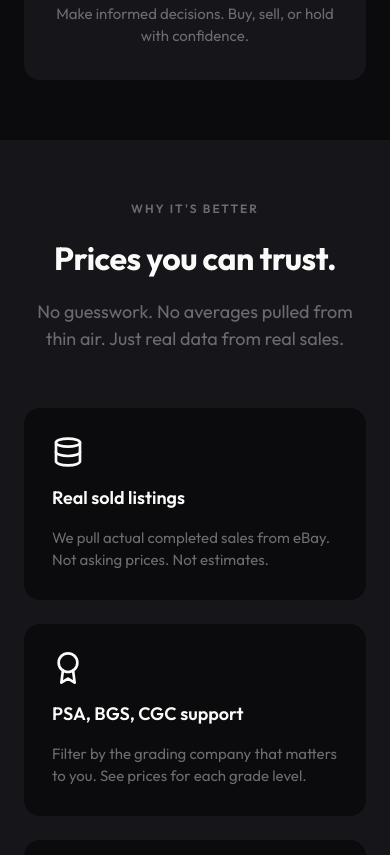
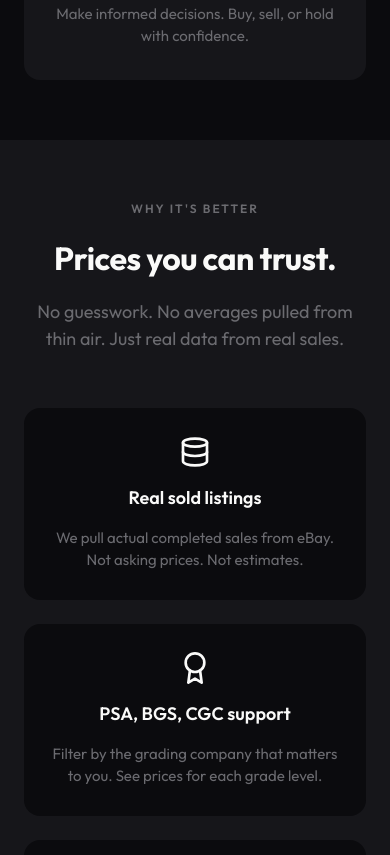
Before and after one commit to jamesmontebell/rotom-web, a plain HTML site: page index.html in a window 390 px wide. Shown: the part 2189-3044 px from the top of the page. Drawn offline with Linux system fonts and the light colour scheme.

Commit message:
change some styles

```diff
--- a/index.html
+++ b/index.html
@@ -202,18 +202,15 @@
             padding: 100px 120px;
             display: flex;
             flex-direction: column;
+            align-items: center;
             gap: 56px;
-        }
-
-        .why-better .section-header {
-            text-align: left;
-            align-items: flex-start;
         }
 
         .benefits-grid {
             display: flex;
             gap: 24px;
             flex-wrap: wrap;
+            justify-content: center;
         }
 
         .benefit-card {
@@ -222,9 +219,9 @@
             padding: 28px;
             display: flex;
             flex-direction: column;
+            align-items: center;
             gap: 16px;
-            flex: 1;
-            min-width: 280px;
+            width: 320px;
         }
 
         .benefit-icon {
@@ -241,6 +238,7 @@
             font-size: 15px;
             color: #6B6B70;
             line-height: 1.5;
+            text-align: center;
         }
 
         /* Product Preview Section */
@@ -577,10 +575,12 @@
 
             .benefits-grid {
                 flex-direction: column;
+                align-items: center;
             }
 
             .benefit-card {
-                min-width: 100%;
+                width: 100%;
+                max-width: 400px;
             }
 
             .preview-cards {
@@ -640,11 +640,6 @@
 
             .cta-headline {
                 font-size: 32px;
-            }
-
-            .why-better .section-header {
-                text-align: center;
-                align-items: center;
             }
         }
 
```
